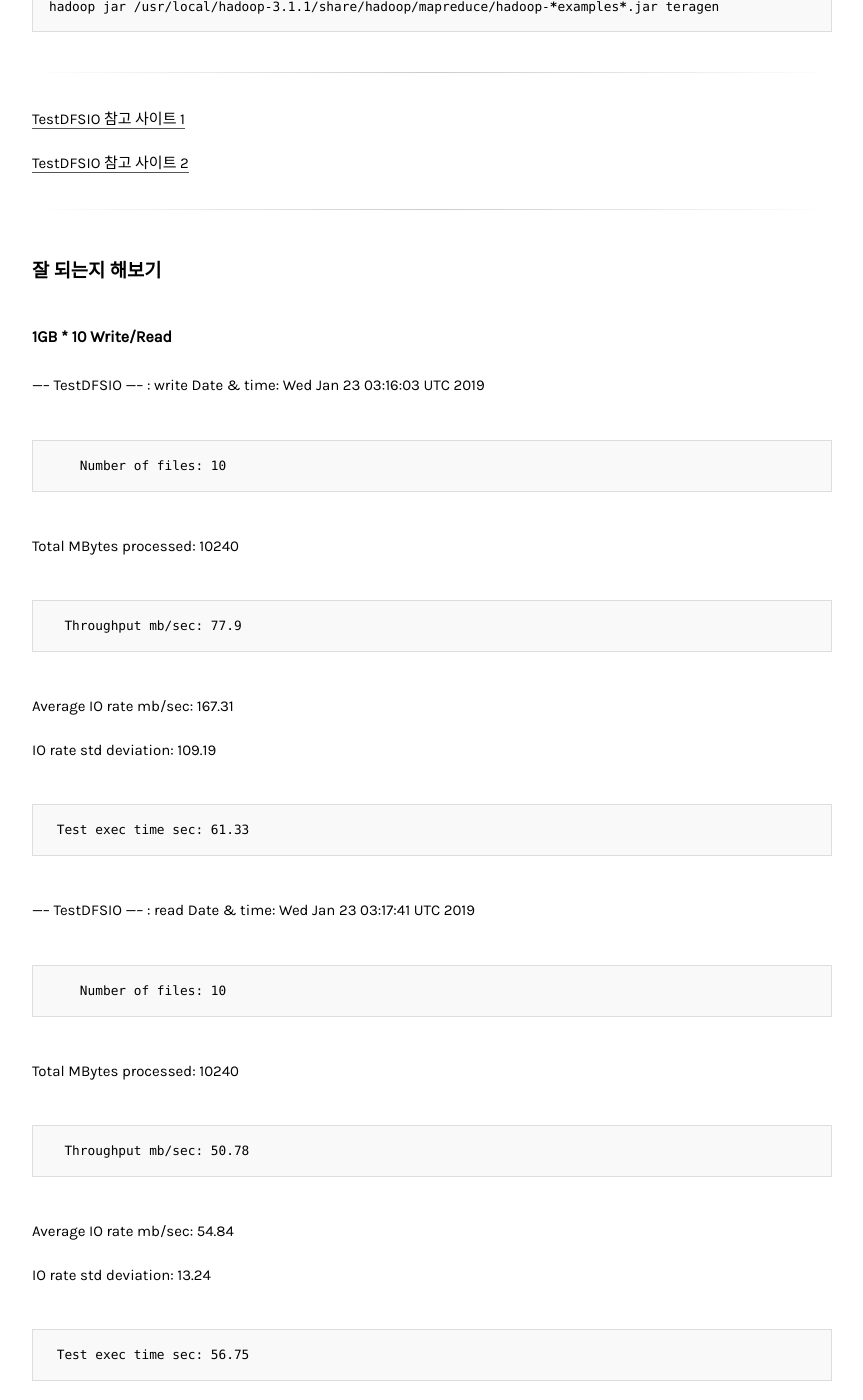
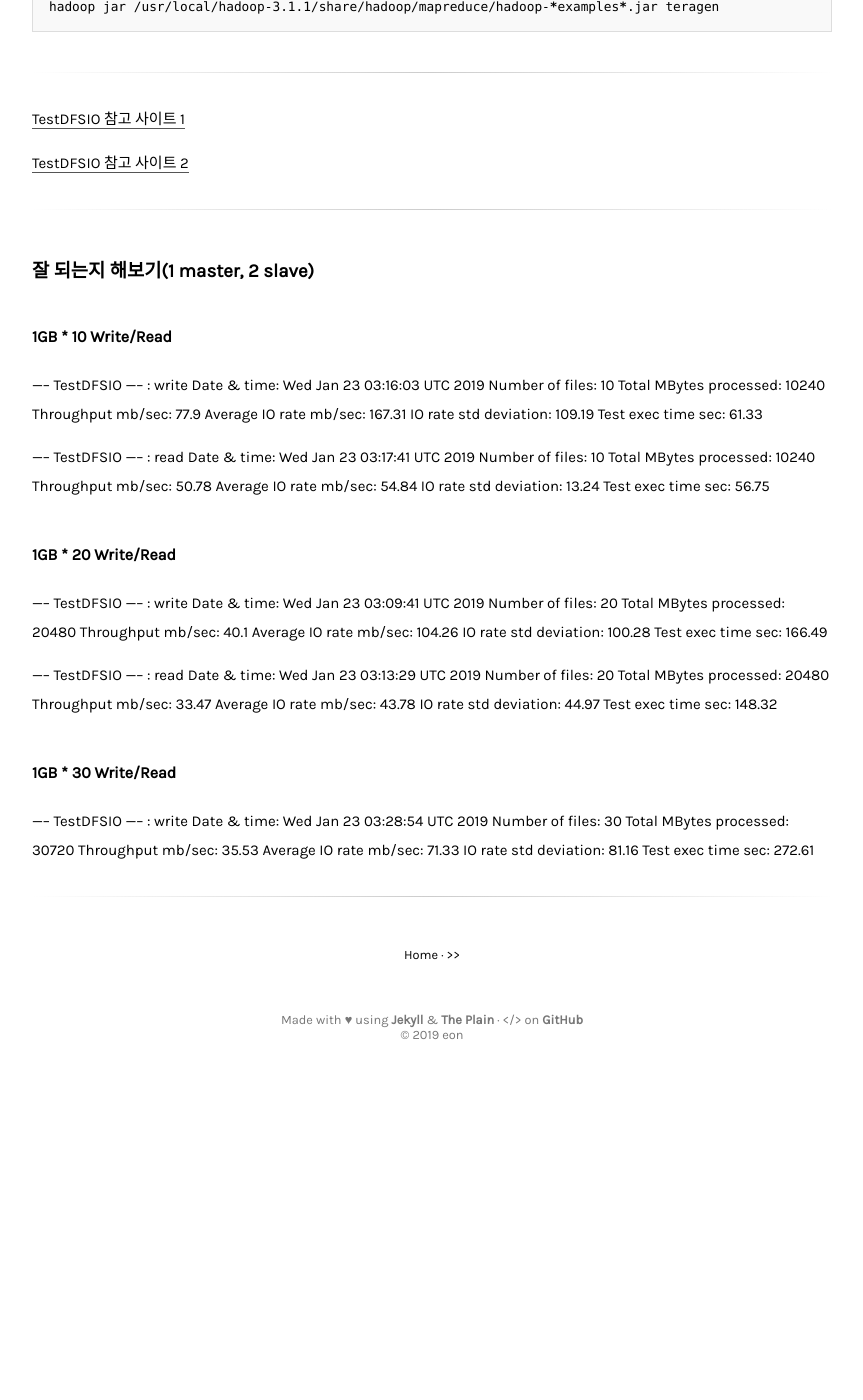
Before and after one commit to orslow/orslow.github.io, a Jekyll site: the page built from _posts/2019-01-18-hadoop-commands-history.md, in a window 1280 px wide and 1400 px high, scrolled down 1247 px. Shown: the whole window, without its empty margins (208-1071 px from the left). Built offline with Jekyll 4.4.1, drawn with Linux system fonts in a browser that asks for light colours; after the commit the page ends 2324 px from its top, so only the background shows below that; some of the changed text lies outside the part shown.

Commit message:
TestDFSIO contents

```diff
--- a/_posts/2019-01-18-hadoop-commands-history.md
+++ b/_posts/2019-01-18-hadoop-commands-history.md
@@ -57,71 +57,60 @@ hadoop jar /usr/local/hadoop-3.1.1/share/hadoop/mapreduce/hadoop-*examples*.jar
 <div class="divider"></div>
 
 
-### 잘 되는지 해보기
+### 잘 되는지 해보기(1 master, 2 slave)
+
 
 #### 1GB * 10 Write/Read
 
 ----- TestDFSIO ----- : write
-            Date & time: Wed Jan 23 03:16:03 UTC 2019
-
-        Number of files: 10
-
- Total MBytes processed: 10240
-
-      Throughput mb/sec: 77.9
-
- Average IO rate mb/sec: 167.31
-
-  IO rate std deviation: 109.19
-
-     Test exec time sec: 61.33
+Date & time: Wed Jan 23 03:16:03 UTC 2019
+Number of files: 10
+Total MBytes processed: 10240
+Throughput mb/sec: 77.9
+Average IO rate mb/sec: 167.31
+IO rate std deviation: 109.19
+Test exec time sec: 61.33
 
 ----- TestDFSIO ----- : read
-            Date & time: Wed Jan 23 03:17:41 UTC 2019
-
-        Number of files: 10
-
- Total MBytes processed: 10240
-
-      Throughput mb/sec: 50.78
-
- Average IO rate mb/sec: 54.84
-
-  IO rate std deviation: 13.24
-
-     Test exec time sec: 56.75
+Date & time: Wed Jan 23 03:17:41 UTC 2019
+Number of files: 10
+Total MBytes processed: 10240
+Throughput mb/sec: 50.78
+Average IO rate mb/sec: 54.84
+IO rate std deviation: 13.24
+Test exec time sec: 56.75
 
 
 #### 1GB * 20 Write/Read
 
 ----- TestDFSIO ----- : write
-            Date & time: Wed Jan 23 03:09:41 UTC 2019
-
-        Number of files: 20
-
- Total MBytes processed: 20480
-
-      Throughput mb/sec: 40.1
-
- Average IO rate mb/sec: 104.26
-
-  IO rate std deviation: 100.28
-
-     Test exec time sec: 166.49
+Date & time: Wed Jan 23 03:09:41 UTC 2019
+Number of files: 20
+Total MBytes processed: 20480
+Throughput mb/sec: 40.1
+Average IO rate mb/sec: 104.26
+IO rate std deviation: 100.28
+Test exec time sec: 166.49
 
 ----- TestDFSIO ----- : read
-            Date & time: Wed Jan 23 03:13:29 UTC 2019
+Date & time: Wed Jan 23 03:13:29 UTC 2019
+Number of files: 20
+Total MBytes processed: 20480
+Throughput mb/sec: 33.47
+Average IO rate mb/sec: 43.78
+IO rate std deviation: 44.97
+Test exec time sec: 148.32
 
-        Number of files: 20
 
- Total MBytes processed: 20480
+#### 1GB * 30 Write/Read
 
-      Throughput mb/sec: 33.47
-
- Average IO rate mb/sec: 43.78
-
-  IO rate std deviation: 44.97
-
-     Test exec time sec: 148.32
+----- TestDFSIO ----- : write
+Date & time: Wed Jan 23 03:28:54 UTC 2019
+Number of files: 30
+Total MBytes processed: 30720
+Throughput mb/sec: 35.53
+Average IO rate mb/sec: 71.33
+IO rate std deviation: 81.16
+Test exec time sec: 272.61
 
 <div class="divider"></div>
```
